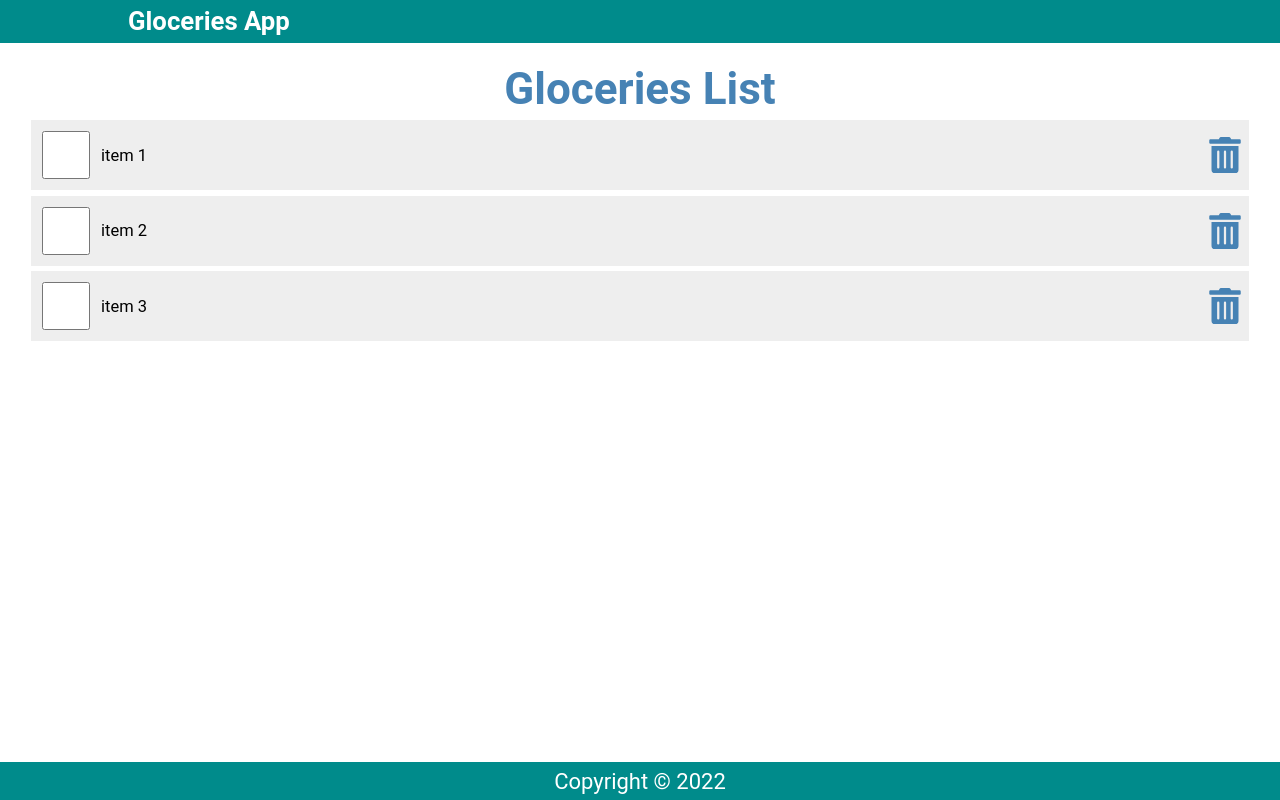
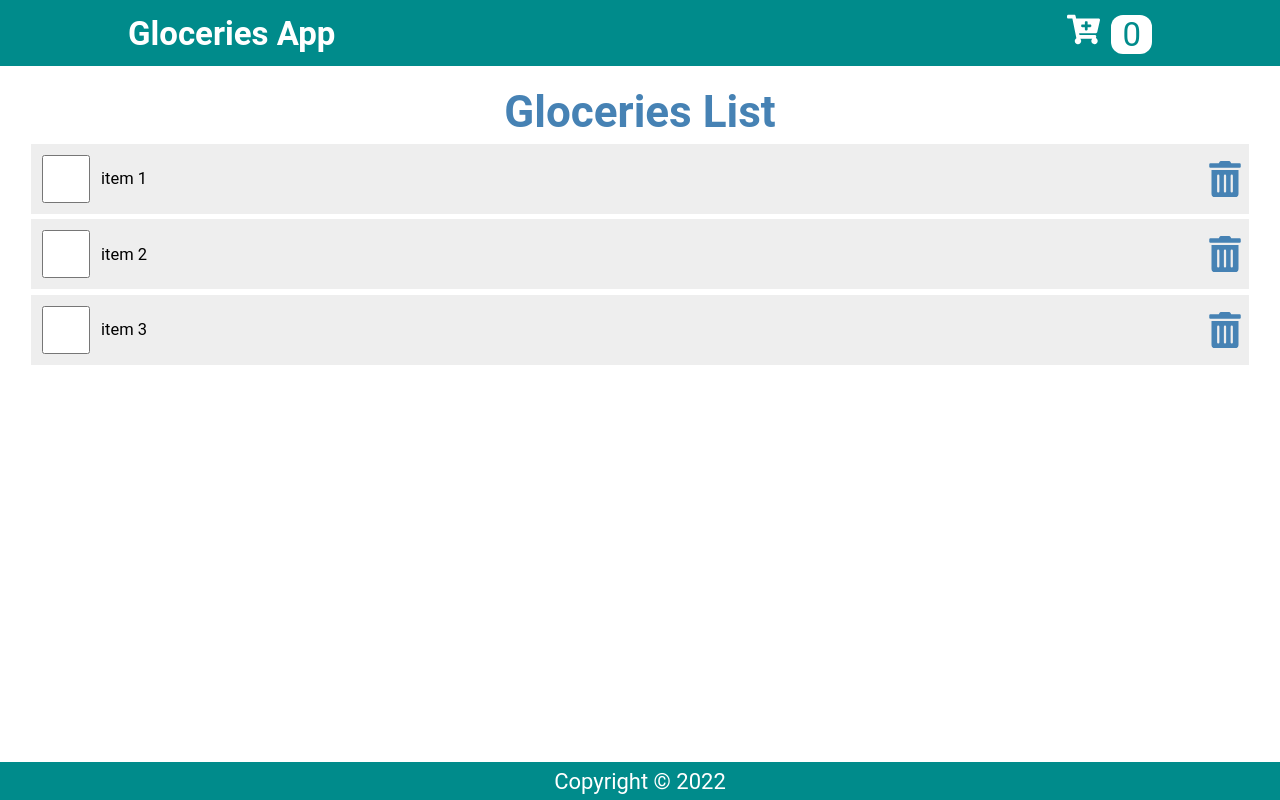
Before and after one commit to Arehmanali/React-Gloceries-App, a React (Create React App) app: page / in a window 1280 px wide. Built offline with nearby package versions, Linux system fonts and the light colour scheme.

Commit message:
Added more features

```diff
--- a/package.json
+++ b/package.json
@@ -3,6 +3,9 @@
   "version": "0.1.0",
   "private": true,
   "dependencies": {
+    "@fortawesome/fontawesome-svg-core": "^6.1.1",
+    "@fortawesome/free-solid-svg-icons": "^6.1.1",
+    "@fortawesome/react-fontawesome": "^0.1.18",
     "@testing-library/jest-dom": "^5.16.4",
     "@testing-library/react": "^13.3.0",
     "@testing-library/user-event": "^13.5.0",
--- a/src/components/Content.js
+++ b/src/components/Content.js
@@ -1,8 +1,12 @@
-import React, { useState } from "react";
+import React, { useContext, useState } from "react";
 import classes from "./Content.module.css";
 import { FaTrashAlt } from "react-icons/fa";
 
+import OrderContext from "../store/order-context";
+
 const Content = () => {
+  const cartOrderCtx = useContext(OrderContext);
+
   const [item, setItem] = useState([
     { id: 1, checked: false, item: "item 1" },
     { id: 2, checked: false, item: "item 2" },
@@ -13,14 +17,19 @@ const Content = () => {
     const listItem = item.map((item) =>
       item.id === id ? { ...item, checked: !item.checked } : item
     );
+
     setItem(listItem);
-    localStorage.setItem("shopinglist", JSON.stringify(listItem));
+    cartOrderCtx.addToCart();
+    localStorage.setItem("shoppinglist", JSON.stringify(listItem));
   };
 
   const handleDeleteBtn = (id) => {
     const listItem = item.filter((item) => item.id !== id);
     setItem(listItem);
-    localStorage.setItem("shopinglist", JSON.stringify(listItem));
+
+    cartOrderCtx.removeFromCart();
+
+    localStorage.setItem("shoppinglist", JSON.stringify(listItem));
   };
 
   return (
--- a/src/components/Header.js
+++ b/src/components/Header.js
@@ -1,10 +1,25 @@
-import React from "react";
+import React, { useContext } from "react";
+
 import classes from "./Header.module.css";
+import { FaCartPlus } from "react-icons/fa";
+import OrderContext from "../store/order-context";
 
 const Header = () => {
+  const cartOrdersCtx = useContext(OrderContext);
+
   return (
-    <header>
-      <h3 className={classes.appHeader}>Gloceries App</h3>
+    <header className={classes.header}>
+      <div className={classes.logo}>Gloceries App</div>
+      <nav>
+        <ul>
+          <li className={classes.cart}>
+            <FaCartPlus></FaCartPlus>
+            <span className={classes.badge}>
+              {cartOrdersCtx.totalCartOrders}
+            </span>
+          </li>
+        </ul>
+      </nav>
     </header>
   );
 };
--- a/src/components/Header.module.css
+++ b/src/components/Header.module.css
@@ -1,8 +1,51 @@
-.appHeader {
+.header {
+  width: 100%;
+  height: 3rem;
+  display: flex;
+  align-items: center;
+  justify-content: space-between;
   background-color: darkcyan;
+  padding: 0 10%;
+}
+
+.logo {
+  font-size: 1.5rem;
   color: white;
-  padding: 0.5% 10%;
-  margin: 0px;
+  font-weight: bold;
+}
+
+.header ul {
+  list-style: none;
+  margin: 0;
+  padding: 0;
   display: flex;
-  text-align: center;
+  align-items: baseline;
 }
+
+.header li {
+  margin-left: 3rem;
+}
+
+.header a {
+  text-decoration: none;
+  font-size: 1rem;
+  color: black;
+}
+
+.header .cart {
+  color: white;
+  font-size: 1.5rem;
+}
+.header a:hover,
+.header a:active,
+.header a.active {
+  color: white;
+}
+
+.badge {
+  background-color: white;
+  color: darkcyan;
+  border-radius: 12px;
+  padding: 0 0.5rem;
+  margin-left: 0.5rem;
+}
--- /dev/null
+++ b/src/store/order-context.js
@@ -0,0 +1,32 @@
+import { createContext, useState } from "react";
+
+const OrderContext = createContext({
+  totalCartOrders: 0,
+  addToCart: () => {},
+  removeFromCart: () => {},
+});
+
+export function OrderContextProvider(props) {
+  const [cartOrders, setCartOrders] = useState(0);
+
+  function addToCartHandler() {
+    setCartOrders(cartOrders + 1);
+  }
+  function removeFromCartHandler() {
+    setCartOrders(cartOrders - 1);
+  }
+
+  const context = {
+    totalCartOrders: cartOrders.length,
+    addToCart: addToCartHandler,
+    removeFromCart: removeFromCartHandler,
+  };
+
+  return (
+    <OrderContext.Provider value={context}>
+      {props.children}
+    </OrderContext.Provider>
+  );
+}
+
+export default OrderContext;
```
Also changed, not shown: 1 other file (tests, documents, lock files or other folders).
